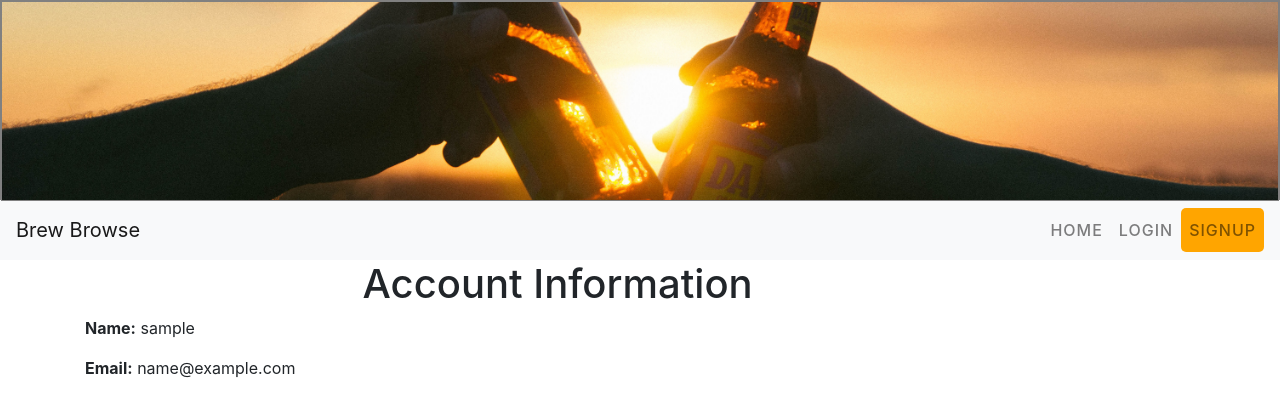
After one commit to Zanuv/brew-browse, a Flask app: page /account/1 in a window 1280 px wide. The commit adds this page. Shown: the top 417 px of the page. Run offline with Flask 2, Linux system fonts and the light colour scheme; tables that the repository leaves empty hold one stand-in row (values such as "Sample post"); some libraries are stand-ins or nearby versions.

Commit message:
update and fixes

```diff
--- a/app.py
+++ b/app.py
@@ -20,6 +20,7 @@ app.app_context().push()
 connect_db(app)
 
 #############################
+
 # User Login and Signup
 
 
@@ -46,6 +47,8 @@ def do_logout():
     if CURR_USER_KEY in session:
         del session[CURR_USER_KEY]
 
+
+# Handles user signup
 
 @app.route('/signup', methods=["GET", "POST"])
 def signup():
@@ -78,6 +81,8 @@ def signup():
         return render_template('users/signup.html', form=form)
 
 
+# Handles logging the user in
+
 @app.route('/login', methods=["GET", "POST"])
 def login():
     """Handle user login."""
@@ -98,6 +103,8 @@ def login():
     return render_template('users/login.html', form=form)
 
 
+# Handles logging the user out
+
 @app.route('/logout')
 def logout():
     """Handle logout of user."""
@@ -109,6 +116,7 @@ def logout():
 
 
 #############################
+
 # Home page and brewery search
 
 @app.route('/', methods=['GET', 'POST'])
@@ -123,6 +131,8 @@ def home():
         return render_template('home.html', form=form, breweries=breweries)
     return render_template('home.html', form=form)
 
+
+# Details page for a selected Brewery
 
 @app.route('/brewery/<brewery_name>', methods=['GET', 'POST'])
 def brewery_details(brewery_name):
@@ -183,3 +193,30 @@ def brewery_details(brewery_name):
 
     # Pass the brewery data to the template
     return render_template('detail.html', brewery=brewery_data, reviews=reviews)
+
+
+# Handles deleting a Review for a Brewery
+
+@app.route('/breweries/<brewery_name>/delete_review/<int:review_id>', methods=['POST'])
+def delete_review(brewery_name, review_id):
+    review = Review.query.get_or_404(review_id)
+    if g.user and review.user_id == g.user.id:
+        db.session.delete(review)
+        db.session.commit()
+        flash('Your review has been deleted.', 'success')
+    else:
+        flash('You are not authorized to delete this review.', 'danger')
+    return redirect(url_for('brewery_details', brewery_name=brewery_name))
+
+
+#############################
+
+# Handles the user viewing their account
+
+@app.route('/account/<int:user_id>')
+def account(user_id):
+    """Show the user account information."""
+
+    user = User.query.get_or_404(user_id)
+
+    return render_template('users/account.html', user=user)
--- a/templates/base.html
+++ b/templates/base.html
@@ -10,11 +10,7 @@
 		<link rel="stylesheet" href="/static/style.css" />
 
 		<!-- Favicon Icon -->
-		<link
-			rel="shortcut icon"
-			href="/static/favicon.png"
-			type="image/x-icon"
-		/>
+		<link rel="shortcut icon" href="/static/beer.png" type="image/x-icon" />
 
 		<!-- Bootstrap CSS -->
 		<link
@@ -66,6 +62,13 @@
 					</li>
 					{% if g.user %}
 					<li class="nav-item">
+						<a
+							class="nav-link"
+							href="{{ url_for('account', user_id=g.user.id) }}"
+							>Account</a
+						>
+					</li>
+					<li class="nav-item">
 						<a class="nav-link" href="{{ url_for('logout') }}"
 							>Logout</a
 						>
--- /dev/null
+++ b/templates/users/account.html
@@ -0,0 +1,5 @@
+{% extends 'base.html' %} {% block content %}
+<h1>Account Information</h1>
+<p><strong>Name:</strong> {{ user.username }}</p>
+<p><strong>Email:</strong> {{ user.email }}</p>
+{% endblock %}
```
Also changed, not shown: templates/detail.html (+35 -6 lines), static/beer.png (renamed from static/favicon.png).
